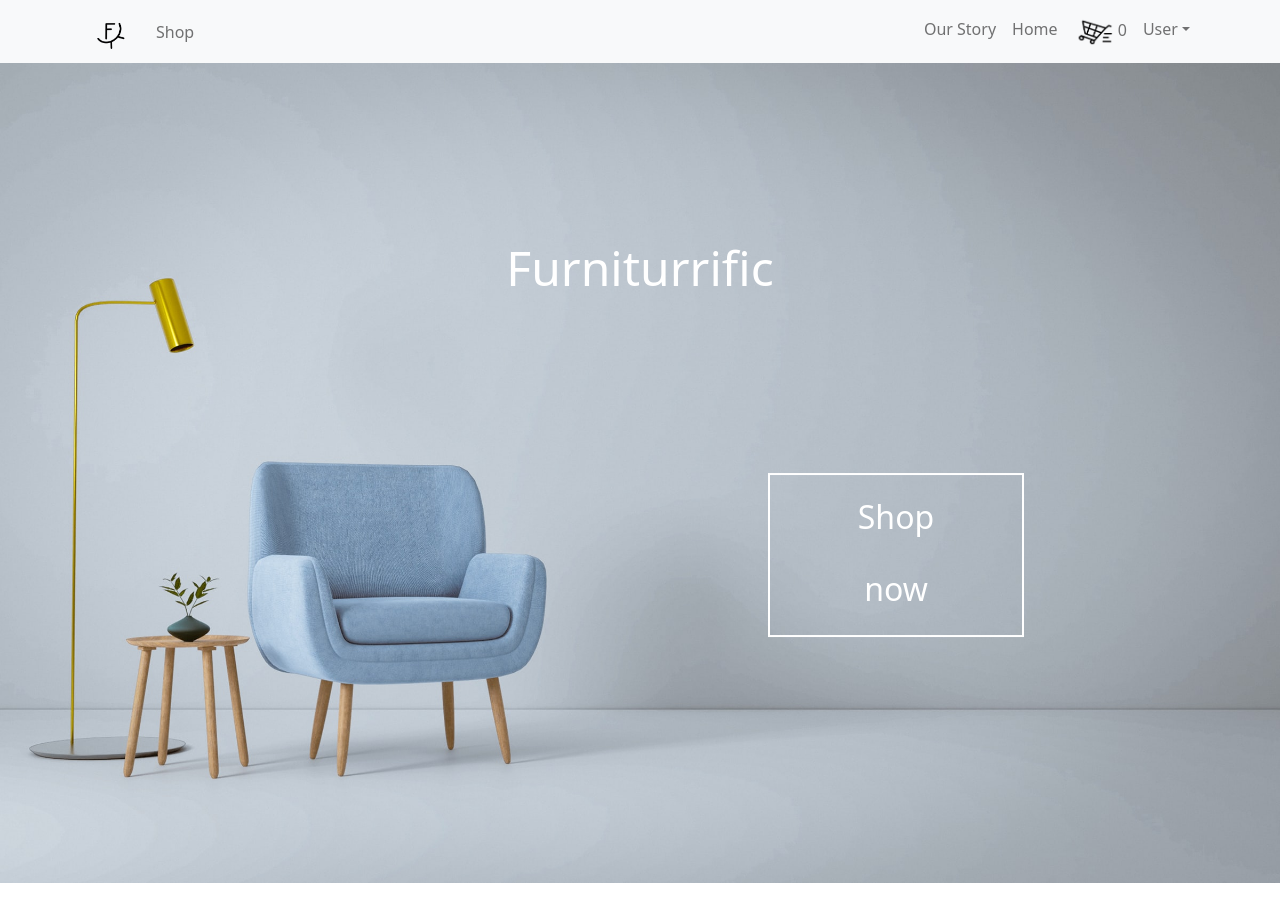
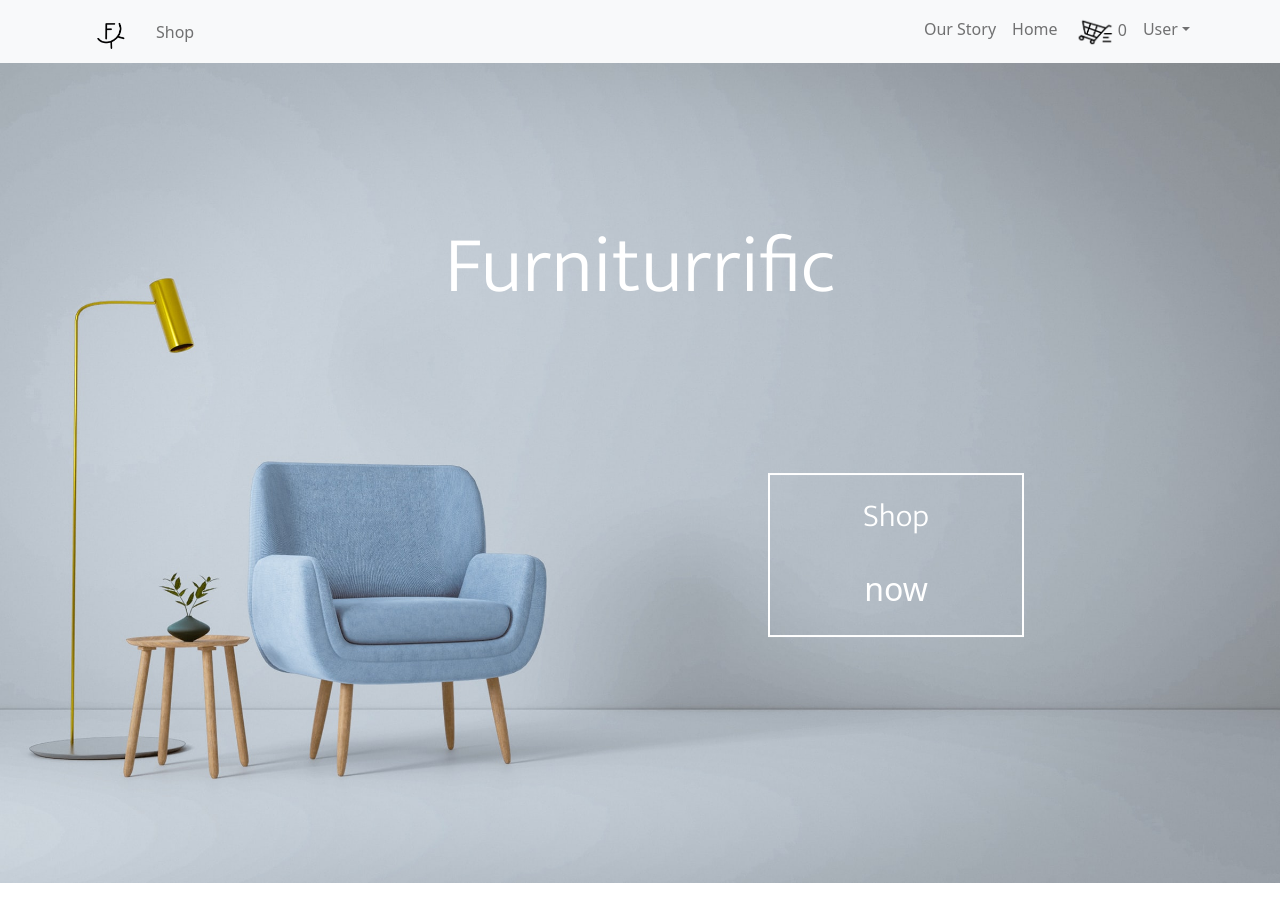
Before and after one commit to gjschoutsen/furniturrific-client, a React (Create React App) app: page / in a window 1280 px wide. Shown: the top 922 px of the page. Built offline with nearby package versions, Linux system fonts and the light colour scheme; no server answers.

Commit message:
added  a font to use on the site

```diff
--- a/public/index.html
+++ b/public/index.html
@@ -1,6 +1,11 @@
 <!DOCTYPE html>
 <html lang="en">
   <head>
+
+    <link rel="preconnect" href="https://fonts.googleapis.com">
+    <link rel="preconnect" href="https://fonts.gstatic.com" crossorigin>
+    <link href="https://fonts.googleapis.com/css2?family=Mukta:wght@300;800&display=swap" rel="stylesheet">
+
     <meta charset="utf-8" />
     <!-- <link rel="icon" href="%PUBLIC_URL%/favicon.ico" /> -->
     <meta name="viewport" content="width=device-width, initial-scale=1" />
--- a/src/App.css
+++ b/src/App.css
@@ -1,7 +1,13 @@
 body {
+    font-family: 'Mukta', sans-serif;
+    font-family: 'Roboto Condensed', sans-serif;
     display: flex;
     flex-direction: column;
     justify-content:space-between;
+}
+
+.font {
+    font-family: 'Mukta', sans-serif;
 }
 
 .is-footer {
--- a/src/components/NavBar.js
+++ b/src/components/NavBar.js
@@ -20,14 +20,10 @@
     return quantity + item.quantity
  },0)
 
-    if(number === true){
-      amountOfCartItems = 0
-    }else{
-
-
-    }
-    console.log(number);
-
+    // if(number === true){
+    //   amountOfCartItems = 0
+    // }else{
+    // }
 
   return (
     <div>
--- a/src/pages/Home.js
+++ b/src/pages/Home.js
@@ -1,6 +1,6 @@
 import React from "react";
 import "./css/Home.css";
-import {NavLink} from 'react-router-dom';
+import { NavLink } from "react-router-dom";
 import homeWrapper from "../images/home-wrapper.jpg";
 
 export default function Home() {
@@ -9,21 +9,19 @@
       <div className="home-image">
         <img src={homeWrapper} alt="" />
         <div className="title">
-          <h1>Furniturrific</h1>
+          <h1 className="font">Furniturrific</h1>
         </div>
         <NavLink to="/shop">
-        <div className="to-shop">
+          <div className="to-shop">
             <div>
-            <h2>Shop</h2>
+              <h2 className="font">Shop</h2>
             </div>
             <div>
-            <h2>now</h2>
+              <h2>now</h2>
             </div>
-        </div>
+          </div>
         </NavLink>
       </div>
-
-
     </div>
   );
 }
--- a/src/pages/ShoppingCart.js
+++ b/src/pages/ShoppingCart.js
@@ -40,8 +40,6 @@
     });
   };
 
-  console.log(cartFromStorageState);
-
   return (
     <div>
       <h1>Your shoppinglist here: </h1>
--- a/src/pages/css/Home.css
+++ b/src/pages/css/Home.css
@@ -13,7 +13,7 @@
 .title h1 {
     position: absolute;
     color: white;
-    font-size: 3rem;
+    font-size: 5rem;
     top: 25%;
     left: 50%;
     transform: translate(-50%, -50%);
```
